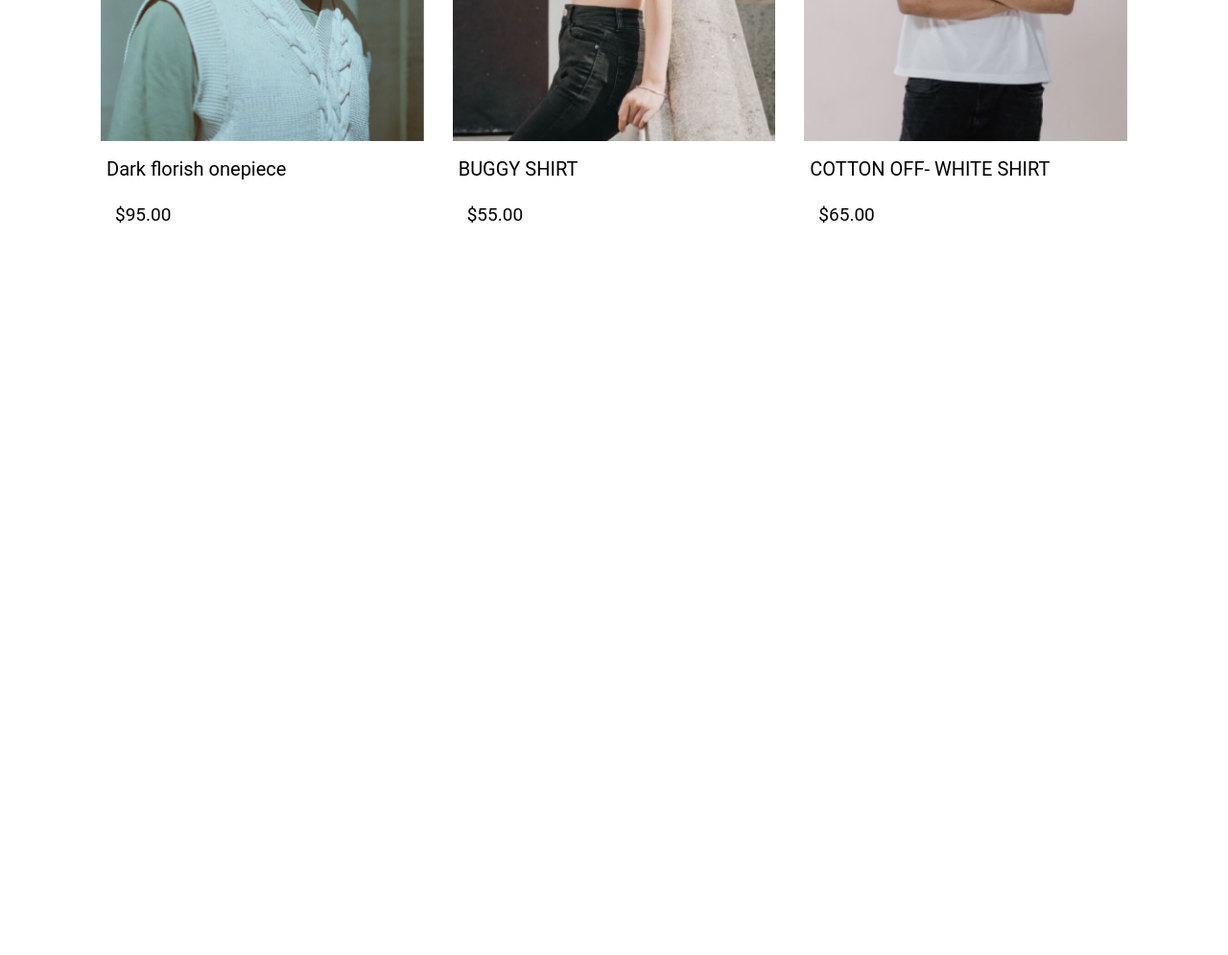
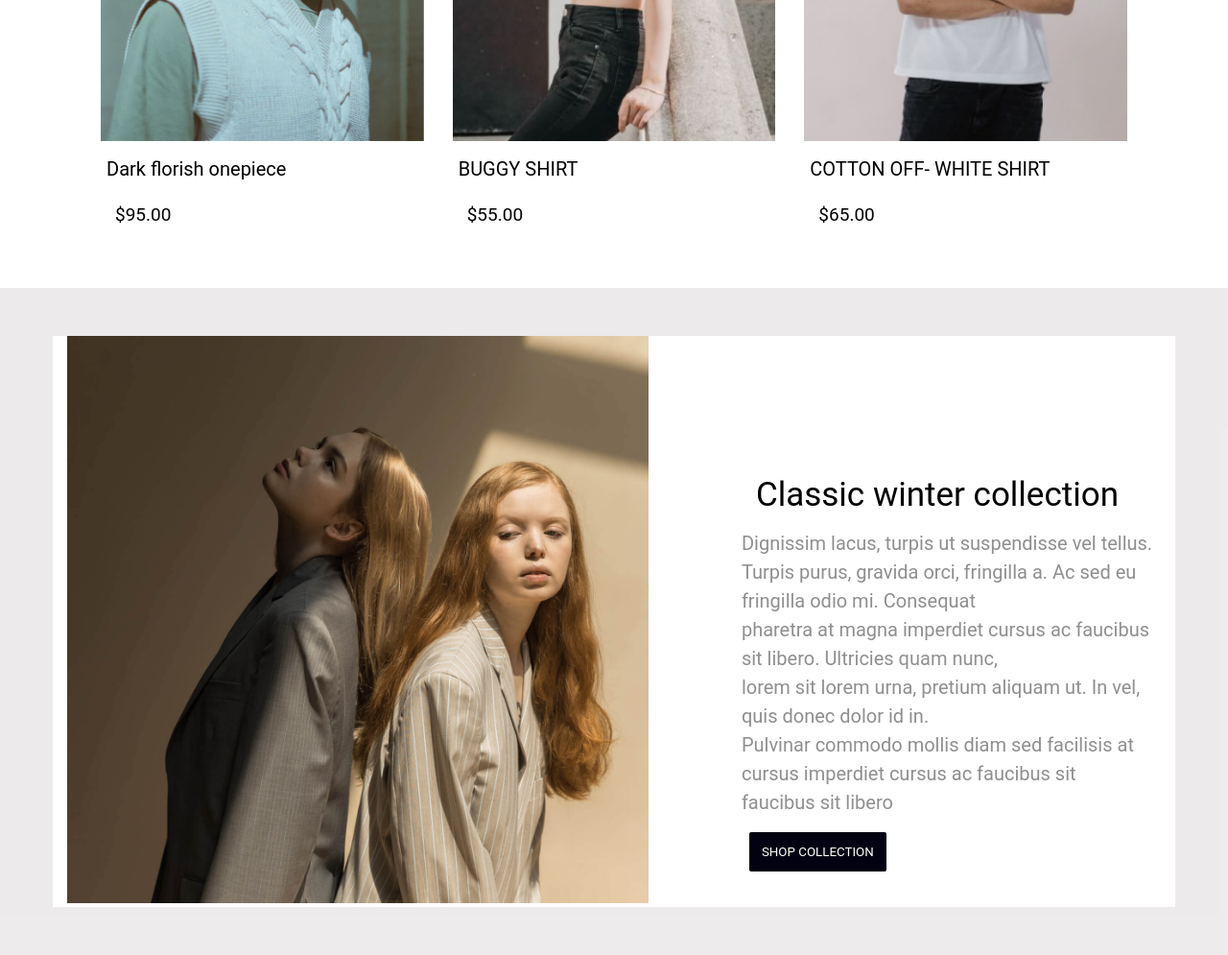
Before and after one commit to dinaHellal/KAIRA, a plain HTML site: page index.html in a window 1280 px wide. Shown: the part 2351-3346 px from the top of the page at 96% size. Before the commit the page ends 2651 px from the top, so only its background shows below. Drawn offline with Linux system fonts and the light colour scheme.

Commit message:
Add: Classic Collection Section

```diff
--- a/assets/styles/man.css
+++ b/assets/styles/man.css
@@ -1,21 +1,22 @@
-*{
+* {
   margin: 0;
   padding: 0;
   box-sizing: border-box;
   font-family: "Jost", "Roboto", sans-serif;
 }
-:root{
-  --white:#fff;
-  --title-color:#000;
-  --body-color:#8f8f8f;
-  --bg:#e4e1e1ad;
-  --border:#9e9b9bce;
-  --padding-section:50px
+:root {
+  --white: #fff;
+  --title-color: #000;
+  --body-color: #8f8f8f;
+  --bg: #e4e1e1ad;
+  --border: #9e9b9bce;
+  --btn:rgb(1, 1, 17);
+  --padding-section: 50px;
 }
 a {
   text-decoration: none;
 }
-ul{
+ul {
   list-style: none;
 }
 img {
@@ -40,25 +41,25 @@ img {
     width: 1170px;
   }
 }
-.d-flex{
+.d-flex {
   display: flex;
   justify-content: center;
   flex-wrap: wrap;
   align-items: center;
   gap: 50px;
 }
-.title{
+.title {
   font-size: 30px;
-  font-weight:normal;
+  font-weight: normal;
   color: var(--title-color);
   padding: 15px;
 }
-.description{
+.description {
   font-size: 20px;
-  color:var(--body-color);
+  color: var(--body-color);
   line-height: 1.5;
 }
-header{
+header {
   position: sticky;
   top: 0;
   padding: 20px;
@@ -66,7 +67,7 @@ header{
   z-index: 10;
   border-bottom: 1px solid var(--border);
 }
-nav .container{
+nav .container {
   display: flex;
   flex-wrap: wrap;
   position: sticky;
@@ -74,30 +75,30 @@ nav .container{
   align-items: center;
   justify-content: space-between;
 }
-nav .container .logo a{
+nav .container .logo a {
   font-size: 40px;
   color: var(--title-color);
 }
-nav .container input{
-  appearance:none;
+nav .container input {
+  appearance: none;
 }
-header .container  ul {
+header .container ul {
   display: flex;
   align-items: center;
   gap: 50px;
   list-style: none;
 }
 
-header  img{
+header img {
   display: none;
 }
-header .container  ul li a {
+header .container ul li a {
   font-size: 18px;
   font-weight: 400;
   color: var(--title-color);
 }
 @media (max-width: 991px) {
-  header .container  ul {
+  header .container ul {
     display: none;
     position: absolute;
     top: 40px;
@@ -106,22 +107,22 @@ header .container  ul li a {
     background-color: var(--white);
     border: 1px solid rgb(0 0 0 / 0.1);
   }
-  .logo{
+  .logo {
     position: absolute;
     left: 0;
   }
   header .container ul li {
-    padding: 15px ;
+    padding: 15px;
     border-bottom: 1px solid rgb(0 0 0 / 0.1);
   }
-  header .container ul li:last-child{
+  header .container ul li:last-child {
     border-bottom: none;
   }
-  header img{
+  header img {
     position: absolute;
     right: 0;
   }
-  header img{
+  header img {
     display: block;
     position: absolute;
     right: 10px;
@@ -129,38 +130,38 @@ right: 0;
   header .container input:checked + ul {
     display: block;
   }
-  header .container  ul li a {
+  header .container ul li a {
     font-size: 16px;
     font-weight: 400;
     color: var(--text-color);
     margin-left: 0;
   }
 }
-.wish{
+.wish {
   margin-left: 100px;
 }
-.hero{
+.hero {
   text-align: center;
   padding: 50px;
 }
-.hero h1{
+.hero h1 {
   font-size: 50px;
   padding-bottom: 20px;
   font-weight: normal;
 }
-.collection{
+.collection {
   background-color: var(--bg);
   padding: var(--padding-section);
 }
-.cardlist{
+.cardlist {
   width: 30%;
 }
-@media (max-width: 991px){
-  .cardlist{
+@media (max-width: 991px) {
+  .cardlist {
     width: 100%;
   }
 }
-.cardlist h3{
+.cardlist h3 {
   padding: 6px;
   border-bottom: 1px solid var(--border);
   width: 130px;
@@ -170,60 +171,91 @@ right: 0;
   text-align: center;
   padding: var(--padding-section);
 }
-.skills .cardlist{
+.skills .cardlist {
   width: 20%;
 }
-.skills .cardlist img{
+.skills .cardlist img {
   width: 25%;
 }
-@media (max-width: 991px){
-  .skills .cardlist{
+@media (max-width: 991px) {
+  .skills .cardlist {
     width: 100%;
   }
 }
-.shop .cardlist{
+.shop .cardlist {
   width: 30%;
   padding-top: 40px;
-
 }
-.shop h4{
+.shop h4 {
   font-size: 15px;
   color: var(--body-color);
 }
-@media (max-width: 991px){
-  .shop .cardlist{
+@media (max-width: 991px) {
+  .shop .cardlist {
     width: 100%;
   }
 }
-.new .container{
-  padding:var(--padding-section);
+.new .container {
+  padding: var(--padding-section);
 }
-.new h5{
+.new h5 {
   font-size: 20px;
 }
-.container .arrivals{
+.container .arrivals {
   display: flex;
   justify-content: space-between;
   flex-wrap: wrap;
   font-weight: normal;
 }
-.new .cardlist{
+.new .cardlist {
   display: flex;
   gap: 30px;
   width: 100%;
 }
-@media (max-width: 991px){
-  .new .cardlist{
+@media (max-width: 991px) {
+  .new .cardlist {
     width: 100%;
     display: block;
   }
 }
-.cardlist .cards h3{
+.cardlist .cards h3 {
   border-bottom: none;
   font-size: 20px;
   width: 100%;
   padding-top: 10px;
 }
-.cardlist .cards h4{
+.cardlist .cards h4 {
   font-size: 19px;
 }
+.classic-collection{
+  padding: var(--padding-section);
+  background-color: var(--bg);
+  text-align: left;
+}
+.classic-collection .container{
+  display: flex;
+  justify-content: space-between;
+  background-color: var(--white);
+  gap: 30px;
+}
+.classic-collection .container  img{
+  width: 90%;
+}
+.classic-collection .collection-info{
+  padding-top: 130px;
+  background-color: var(--white);
+  width: 80%;
+  text-align: left;
+}
+.classic-collection .container .collection-info h2{
+  font-size: 35px;
+}
+.submit{
+  padding: 13px;
+  background-color: var(--btn);
+  color: var(--white);
+  border-radius: 2px;
+  outline: none;
+  border: none;
+  margin: 16px 8px;
+}
--- a/index.html
+++ b/index.html
@@ -135,6 +135,23 @@
           </div>
         </div>
       </section>
+      <section class="classic-collection">
+        <div class="container">
+          <div class="image">
+            <img src="assets/images/single-image-2.webp" alt="single">
+          </div>
+          <div class="collection-info">
+<h2 class="title">Classic winter collection</h2>
+<p class="description">Dignissim lacus, turpis ut suspendisse vel tellus. <br>
+  Turpis purus, gravida orci, fringilla a. Ac sed eu fringilla odio mi. Consequat <br>
+  pharetra at magna imperdiet cursus ac faucibus sit libero. Ultricies quam nunc, <br>
+  lorem sit lorem urna, pretium aliquam ut. In vel, quis donec dolor id in. <br>
+  Pulvinar commodo mollis diam sed facilisis at cursus imperdiet cursus ac faucibus sit <br>
+  faucibus sit libero</p>
+  <input type="submit" value="SHOP COLLECTION" class="submit">
+          </div>
+        </div>
+      </section>
     </main>
   </body>
 </html>
```
Lines whose indentation alone changed are shown as unchanged.
